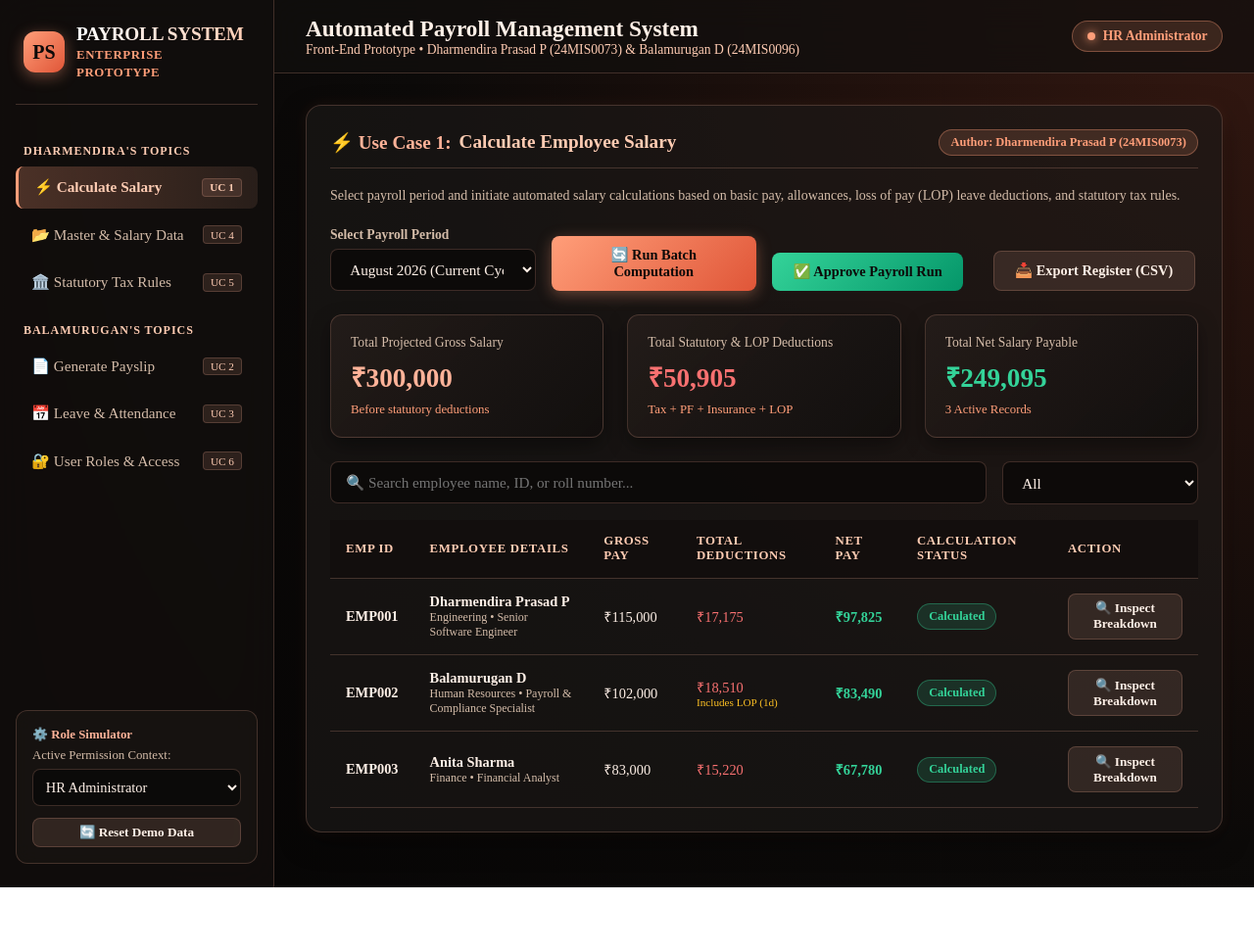
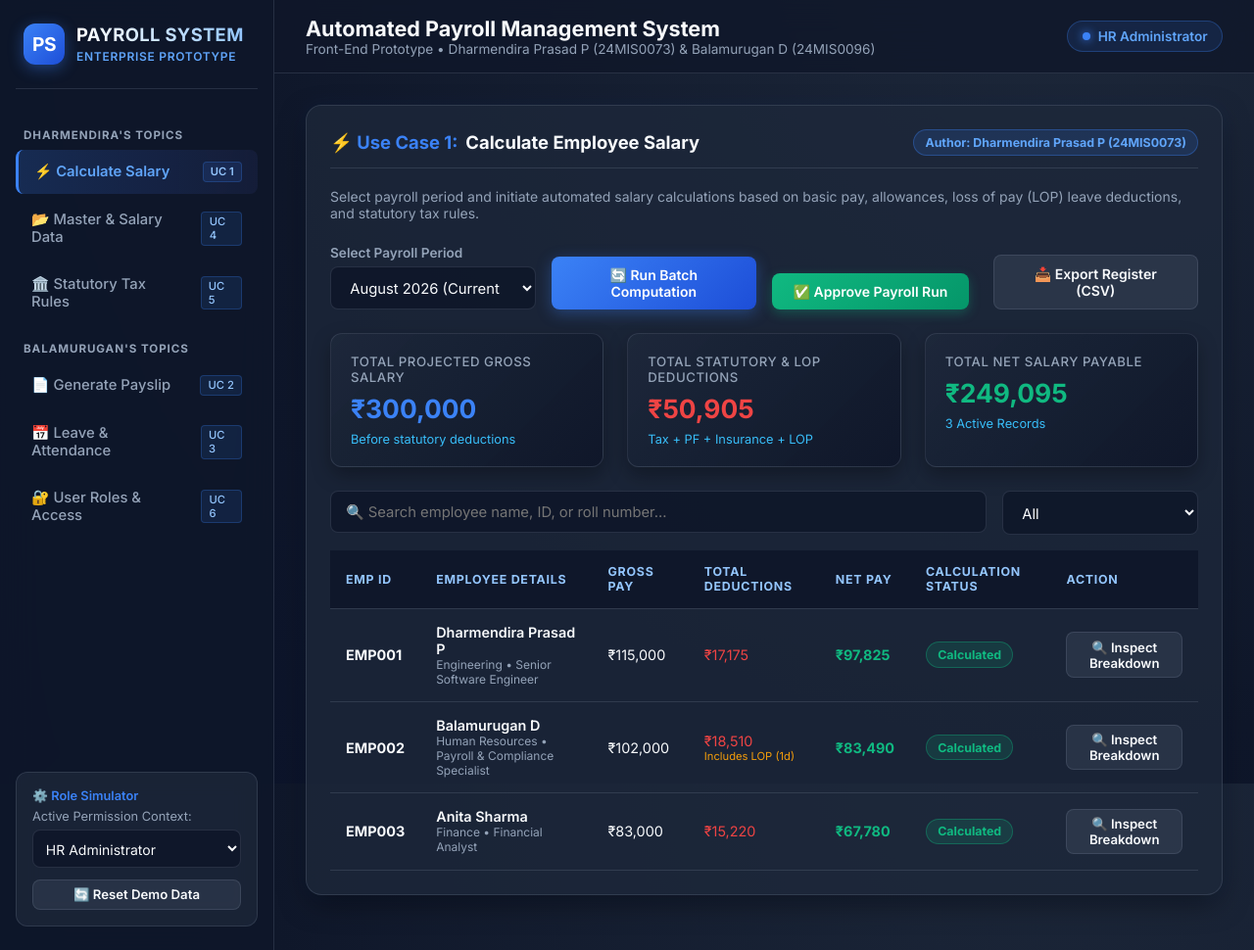
Before and after one commit to dharmendiraprasad/payroll-system, a plain HTML site: page index.html in a window 1280 px wide. Shown: the whole page at 98% size. Before the commit the page ends 906 px from the top, so only its background shows below. Drawn offline with Linux system fonts and the light colour scheme.

Commit message:
Update UI theme to Executive Modern Slate & Deep Navy professional look

```diff
--- a/css/styles.css
+++ b/css/styles.css
@@ -1,46 +1,68 @@
-/* Glassmorphism Black & Peach Theme — Times New Roman Everywhere */
+/* Executive Modern Slate & Deep Navy Theme — Professional Enterprise Payroll System */
+@import url('https://fonts.googleapis.com/css2?family=Inter:wght@300;400;500;600;700&display=swap');
+
 :root {
-  --bg-primary: #0c0a09;
-  --bg-secondary: #1c1917;
-  --bg-card: rgba(28, 25, 23, 0.65);
-  --bg-card-hover: rgba(41, 37, 36, 0.75);
-  --border-color: rgba(255, 179, 153, 0.2);
-  --border-highlight: rgba(255, 179, 153, 0.45);
-  --text-main: #fef0e7;
-  --text-muted: #d4bca9;
+  --bg-primary: #0f172a;
+  --bg-secondary: #1e293b;
+  --bg-card: rgba(30, 41, 59, 0.75);
+  --bg-card-hover: rgba(51, 65, 85, 0.85);
+  --border-color: rgba(148, 163, 184, 0.18);
+  --border-highlight: rgba(59, 130, 246, 0.45);
+  --text-main: #f8fafc;
+  --text-muted: #94a3b8;
 
-  /* Black & Peach Accent Palette */
-  --accent-peach: #ff9e79;
-  --accent-peach-light: #ffccb3;
-  --accent-peach-dark: #e05638;
-  --accent-blue: #ffb399;
-  --accent-indigo: #ff9e79;
-  --accent-emerald: #34d399;
-  --accent-amber: #fbbf24;
-  --accent-rose: #f87171;
-  --accent-purple: #f472b6;
+  /* Executive Professional Accent Palette */
+  --accent-peach: #38bdf8;         /* Sky Accent Highlight */
+  --accent-peach-light: #93c5fd;   /* Soft Ice Blue */
+  --accent-peach-dark: #2563eb;    /* Deep Sapphire Blue */
+  --accent-blue: #3b82f6;          /* Primary Executive Blue */
+  --accent-indigo: #6366f1;        /* Modern Indigo Accent */
+  --accent-emerald: #10b981;       /* Mint Emerald Success */
+  --accent-amber: #f59e0b;         /* Warm Amber Warning */
+  --accent-rose: #ef4444;          /* Coral Rose Danger */
+  --accent-purple: #8b5cf6;        /* Royal Purple */
 
-  --shadow-lg: 0 10px 30px -5px rgba(0, 0, 0, 0.6), 0 0 15px rgba(255, 158, 121, 0.08);
+  --shadow-lg: 0 10px 30px -5px rgba(0, 0, 0, 0.5), 0 0 20px rgba(59, 130, 246, 0.08);
   --radius-sm: 8px;
   --radius-md: 12px;
   --radius-lg: 16px;
-  --font-serif: 'Times New Roman', Times, serif;
+  --font-sans: 'Inter', system-ui, -apple-system, BlinkMacSystemFont, 'Segoe UI', Roboto, sans-serif;
 }
 
 * {
   box-sizing: border-box;
   margin: 0;
   padding: 0;
-  font-family: var(--font-serif) !important;
+  font-family: var(--font-sans);
 }
 
 body {
-  font-family: var(--font-serif) !important;
-  background: radial-gradient(circle at top right, #341811, #0c0a09 55%, #050404);
+  font-family: var(--font-sans);
+  background: radial-gradient(circle at 85% -10%, #1e293b 0%, #0f172a 60%, #0b132b 100%);
+  background-attachment: fixed;
   color: var(--text-main);
   min-height: 100vh;
   display: flex;
   flex-direction: column;
+}
+
+/* Custom Scrollbar */
+::-webkit-scrollbar {
+  width: 8px;
+  height: 8px;
+}
+
+::-webkit-scrollbar-track {
+  background: #0f172a;
+}
+
+::-webkit-scrollbar-thumb {
+  background: #334155;
+  border-radius: 4px;
+}
+
+::-webkit-scrollbar-thumb:hover {
+  background: #475569;
 }
 
 /* App Container */
@@ -52,7 +74,7 @@ body {
 /* Sidebar */
 .sidebar {
   width: 280px;
-  background: rgba(18, 15, 14, 0.85);
+  background: rgba(15, 23, 42, 0.85);
   backdrop-filter: blur(20px);
   -webkit-backdrop-filter: blur(20px);
   border-right: 1px solid var(--border-color);
@@ -74,39 +96,40 @@ body {
 .brand-icon {
   width: 42px;
   height: 42px;
-  background: linear-gradient(135deg, var(--accent-peach), var(--accent-peach-dark));
+  background: linear-gradient(135deg, #3b82f6, #1d4ed8);
   border-radius: var(--radius-md);
   display: flex;
   align-items: center;
   justify-content: center;
-  font-weight: bold;
-  font-size: 1.25rem;
-  color: #0c0a09;
-  box-shadow: 0 4px 15px rgba(255, 158, 121, 0.4);
+  font-weight: 700;
+  font-size: 1.2rem;
+  color: #ffffff;
+  box-shadow: 0 4px 15px rgba(59, 130, 246, 0.4);
+  letter-spacing: -0.02em;
 }
 
 .brand-text h2 {
-  font-size: 1.2rem;
+  font-size: 1.15rem;
   font-weight: 700;
-  letter-spacing: -0.01em;
-  background: linear-gradient(90deg, #ffffff, var(--accent-peach-light));
+  letter-spacing: 0.02em;
+  background: linear-gradient(90deg, #ffffff, #93c5fd);
   -webkit-background-clip: text;
   -webkit-text-fill-color: transparent;
 }
 
 .brand-text span {
-  font-size: 0.8rem;
-  color: var(--accent-peach);
+  font-size: 0.75rem;
+  color: #60a5fa;
   font-weight: 600;
   text-transform: uppercase;
-  letter-spacing: 0.05em;
+  letter-spacing: 0.06em;
 }
 
 .nav-section-title {
-  font-size: 0.75rem;
+  font-size: 0.725rem;
   text-transform: uppercase;
   letter-spacing: 0.08em;
-  color: var(--accent-peach-light);
+  color: #94a3b8;
   margin: 1rem 0.5rem 0.5rem 0.5rem;
   font-weight: 700;
 }
@@ -129,21 +152,21 @@ body {
   color: var(--text-muted);
   border-radius: var(--radius-sm);
   cursor: pointer;
-  font-size: 0.95rem;
+  font-size: 0.925rem;
   font-weight: 500;
   transition: all 0.2s ease;
   text-align: left;
 }
 
 .nav-item button:hover {
-  background: rgba(255, 179, 153, 0.08);
+  background: rgba(59, 130, 246, 0.08);
   color: var(--text-main);
 }
 
 .nav-item.active button {
-  background: linear-gradient(90deg, rgba(255, 158, 121, 0.25), rgba(255, 179, 153, 0.1));
-  color: var(--accent-peach-light);
-  border-left: 3px solid var(--accent-peach);
+  background: linear-gradient(90deg, rgba(59, 130, 246, 0.2), rgba(99, 102, 241, 0.08));
+  color: #60a5fa;
+  border-left: 3px solid var(--accent-blue);
   font-weight: 600;
 }
 
@@ -152,16 +175,16 @@ body {
   margin-left: auto;
   padding: 0.15rem 0.45rem;
   border-radius: 4px;
-  background: rgba(255, 179, 153, 0.12);
+  background: rgba(59, 130, 246, 0.12);
   color: var(--accent-peach-light);
-  border: 1px solid rgba(255, 179, 153, 0.2);
+  border: 1px solid rgba(59, 130, 246, 0.25);
 }
 
 /* User Role Selector Box in Sidebar */
 .user-profile-box {
   margin-top: auto;
   padding: 1rem;
-  background: rgba(24, 20, 18, 0.75);
+  background: rgba(30, 41, 59, 0.75);
   backdrop-filter: blur(12px);
   border-radius: var(--radius-md);
   border: 1px solid var(--border-color);
@@ -177,17 +200,17 @@ body {
 .user-profile-box select {
   width: 100%;
   padding: 0.55rem;
-  background: rgba(12, 10, 9, 0.9);
+  background: rgba(15, 23, 42, 0.9);
   color: var(--text-main);
   border: 1px solid var(--border-color);
   border-radius: var(--radius-sm);
   outline: none;
-  font-size: 0.9rem;
+  font-size: 0.875rem;
   cursor: pointer;
 }
 
 .user-profile-box select:focus {
-  border-color: var(--accent-peach);
+  border-color: var(--accent-blue);
 }
 
 /* Main Content Layout */
@@ -201,7 +224,7 @@ body {
 /* Header */
 .top-header {
   height: 75px;
-  background: rgba(18, 15, 14, 0.75);
+  background: rgba(15, 23, 42, 0.8);
   backdrop-filter: blur(16px);
   -webkit-backdrop-filter: blur(16px);
   border-bottom: 1px solid var(--border-color);
@@ -212,14 +235,14 @@ body {
 }
 
 .page-title h1 {
-  font-size: 1.45rem;
+  font-size: 1.35rem;
   font-weight: 700;
   color: var(--text-main);
 }
 
 .page-title p {
   font-size: 0.85rem;
-  color: var(--accent-peach-light);
+  color: var(--text-muted);
 }
 
 .header-actions {
@@ -233,9 +256,9 @@ body {
   align-items: center;
   gap: 0.5rem;
   padding: 0.45rem 0.9rem;
-  background: rgba(255, 158, 121, 0.15);
-  border: 1px solid rgba(255, 158, 121, 0.35);
-  color: var(--accent-peach);
+  background: rgba(59, 130, 246, 0.12);
+  border: 1px solid rgba(59, 130, 246, 0.3);
+  color: #60a5fa;
   border-radius: 9999px;
   font-size: 0.85rem;
   font-weight: 600;
@@ -244,9 +267,9 @@ body {
 .status-dot {
   width: 8px;
   height: 8px;
-  background: var(--accent-peach);
+  background: var(--accent-blue);
   border-radius: 50%;
-  box-shadow: 0 0 10px var(--accent-peach);
+  box-shadow: 0 0 10px var(--accent-blue);
 }
 
 /* Content Area */
@@ -303,6 +326,11 @@ body {
   border-radius: var(--radius-lg);
   padding: 1.5rem;
   box-shadow: var(--shadow-lg);
+  transition: border-color 0.2s ease, box-shadow 0.2s ease;
+}
+
+.card:hover {
+  border-color: rgba(148, 163, 184, 0.28);
 }
 
 .card-header {
@@ -315,36 +343,44 @@ body {
 }
 
 .card-title {
-  font-size: 1.2rem;
+  font-size: 1.15rem;
   font-weight: 700;
   display: flex;
   align-items: center;
   gap: 0.5rem;
-  color: var(--accent-peach-light);
+  color: #f8fafc;
 }
 
 /* Stat Widgets */
 .stat-card {
-  background: linear-gradient(135deg, rgba(38, 30, 27, 0.85), rgba(18, 15, 14, 0.95));
+  background: linear-gradient(135deg, rgba(30, 41, 59, 0.9), rgba(15, 23, 42, 0.95));
   border: 1px solid var(--border-color);
   border-radius: var(--radius-md);
   padding: 1.25rem;
   display: flex;
   flex-direction: column;
   gap: 0.5rem;
-  box-shadow: 0 8px 20px rgba(0,0,0,0.4);
+  box-shadow: 0 8px 20px rgba(0,0,0,0.3);
+  transition: transform 0.2s ease, border-color 0.2s ease;
+}
+
+.stat-card:hover {
+  transform: translateY(-2px);
+  border-color: var(--border-highlight);
 }
 
 .stat-label {
-  font-size: 0.85rem;
+  font-size: 0.825rem;
   color: var(--text-muted);
   font-weight: 500;
+  text-transform: uppercase;
+  letter-spacing: 0.04em;
 }
 
 .stat-value {
-  font-size: 1.7rem;
+  font-size: 1.65rem;
   font-weight: 700;
-  color: var(--accent-peach-light);
+  color: var(--text-main);
 }
 
 .stat-sub {
@@ -367,12 +403,12 @@ body {
 
 .custom-table th {
   padding: 0.9rem 1rem;
-  background: rgba(18, 15, 14, 0.85);
-  color: var(--accent-peach-light);
+  background: rgba(15, 23, 42, 0.9);
+  color: #93c5fd;
   font-weight: 700;
   text-transform: uppercase;
-  font-size: 0.8rem;
-  letter-spacing: 0.05em;
+  font-size: 0.775rem;
+  letter-spacing: 0.06em;
   border-bottom: 1px solid var(--border-color);
 }
 
@@ -384,7 +420,7 @@ body {
 }
 
 .custom-table tbody tr:hover {
-  background: rgba(255, 179, 153, 0.06);
+  background: rgba(59, 130, 246, 0.05);
 }
 
 /* Form Controls */
@@ -403,18 +439,18 @@ body {
 .form-control {
   width: 100%;
   padding: 0.7rem 0.95rem;
-  background: rgba(12, 10, 9, 0.85);
+  background: rgba(15, 23, 42, 0.85);
   border: 1px solid var(--border-color);
   border-radius: var(--radius-sm);
   color: var(--text-main);
-  font-size: 0.95rem;
+  font-size: 0.925rem;
   outline: none;
   transition: border-color 0.2s ease, box-shadow 0.2s ease;
 }
 
 .form-control:focus {
-  border-color: var(--accent-peach);
-  box-shadow: 0 0 0 3px rgba(255, 158, 121, 0.25);
+  border-color: var(--accent-blue);
+  box-shadow: 0 0 0 3px rgba(59, 130, 246, 0.25);
 }
 
 .form-row {
@@ -429,45 +465,47 @@ body {
   align-items: center;
   justify-content: center;
   gap: 0.5rem;
-  padding: 0.7rem 1.35rem;
+  padding: 0.65rem 1.35rem;
   border-radius: var(--radius-sm);
-  font-size: 0.9rem;
-  font-weight: 700;
+  font-size: 0.875rem;
+  font-weight: 600;
   cursor: pointer;
   border: none;
   transition: all 0.2s ease;
 }
 
 .btn-primary {
-  background: linear-gradient(135deg, var(--accent-peach), var(--accent-peach-dark));
-  color: #0c0a09;
-  box-shadow: 0 4px 15px rgba(255, 158, 121, 0.35);
+  background: linear-gradient(135deg, #3b82f6, #1d4ed8);
+  color: #ffffff;
+  box-shadow: 0 4px 15px rgba(59, 130, 246, 0.35);
 }
 
 .btn-primary:hover {
   transform: translateY(-1px);
-  box-shadow: 0 6px 20px rgba(255, 158, 121, 0.45);
+  box-shadow: 0 6px 20px rgba(59, 130, 246, 0.45);
 }
 
 .btn-success {
-  background: linear-gradient(135deg, var(--accent-emerald), #059669);
-  color: #0c0a09;
+  background: linear-gradient(135deg, #10b981, #059669);
+  color: #ffffff;
+  box-shadow: 0 4px 12px rgba(16, 185, 129, 0.3);
 }
 
 .btn-danger {
-  background: linear-gradient(135deg, var(--accent-rose), #dc2626);
-  color: #fff;
+  background: linear-gradient(135deg, #ef4444, #dc2626);
+  color: #ffffff;
+  box-shadow: 0 4px 12px rgba(239, 68, 68, 0.3);
 }
 
 .btn-secondary {
-  background: rgba(255, 179, 153, 0.12);
+  background: rgba(148, 163, 184, 0.12);
   color: var(--text-main);
   border: 1px solid var(--border-color);
 }
 
 .btn-secondary:hover {
-  background: rgba(255, 179, 153, 0.2);
-  border-color: var(--accent-peach);
+  background: rgba(59, 130, 246, 0.15);
+  border-color: var(--accent-blue);
 }
 
 .btn-sm {
@@ -485,27 +523,27 @@ body {
 }
 
 .badge-success {
-  background: rgba(52, 211, 153, 0.15);
+  background: rgba(16, 185, 129, 0.15);
   color: var(--accent-emerald);
-  border: 1px solid rgba(52, 211, 153, 0.35);
+  border: 1px solid rgba(16, 185, 129, 0.35);
 }
 
 .badge-warning {
-  background: rgba(251, 191, 36, 0.15);
+  background: rgba(245, 158, 11, 0.15);
   color: var(--accent-amber);
-  border: 1px solid rgba(251, 191, 36, 0.35);
+  border: 1px solid rgba(245, 158, 11, 0.35);
 }
 
 .badge-danger {
-  background: rgba(248, 113, 113, 0.15);
+  background: rgba(239, 68, 68, 0.15);
   color: var(--accent-rose);
-  border: 1px solid rgba(248, 113, 113, 0.35);
+  border: 1px solid rgba(239, 68, 68, 0.35);
 }
 
 .badge-info {
-  background: rgba(255, 158, 121, 0.15);
-  color: var(--accent-peach);
-  border: 1px solid rgba(255, 158, 121, 0.35);
+  background: rgba(59, 130, 246, 0.15);
+  color: #60a5fa;
+  border: 1px solid rgba(59, 130, 246, 0.35);
 }
 
 /* Modal */
@@ -515,7 +553,7 @@ body {
   left: 0;
   right: 0;
   bottom: 0;
-  background: rgba(5, 4, 4, 0.85);
+  background: rgba(15, 23, 42, 0.85);
   backdrop-filter: blur(12px);
   -webkit-backdrop-filter: blur(12px);
   display: flex;
@@ -533,7 +571,7 @@ body {
 }
 
 .modal-container {
-  background: rgba(24, 20, 18, 0.95);
+  background: rgba(15, 23, 42, 0.95);
   backdrop-filter: blur(20px);
   border: 1px solid var(--border-color);
   border-radius: var(--radius-lg);
@@ -542,7 +580,7 @@ body {
   max-height: 90vh;
   overflow-y: auto;
   padding: 2rem;
-  box-shadow: 0 25px 50px rgba(0, 0, 0, 0.8), 0 0 25px rgba(255, 158, 121, 0.15);
+  box-shadow: 0 25px 50px rgba(0, 0, 0, 0.8), 0 0 25px rgba(59, 130, 246, 0.12);
   position: relative;
   animation: modalSlideUp 0.3s ease-out forwards;
 }
@@ -556,13 +594,13 @@ body {
   position: absolute;
   top: 1rem;
   right: 1rem;
-  background: rgba(255, 179, 153, 0.1);
+  background: rgba(148, 163, 184, 0.12);
   border: 1px solid var(--border-color);
-  color: var(--accent-peach-light);
+  color: var(--text-muted);
   width: 34px;
   height: 34px;
   border-radius: 50%;
-  font-size: 1.2rem;
+  font-size: 1.1rem;
   cursor: pointer;
   display: flex;
   align-items: center;
@@ -571,7 +609,7 @@ body {
 }
 
 .modal-close:hover {
-  background: rgba(248, 113, 113, 0.3);
+  background: rgba(239, 68, 68, 0.25);
   color: #fff;
   border-color: var(--accent-rose);
 }
@@ -579,30 +617,32 @@ body {
 /* Printable Payslip Card */
 .payslip-paper {
   background: #ffffff;
-  color: #1c1917;
-  padding: 2rem;
-  border-radius: 8px;
-  box-shadow: 0 4px 20px rgba(0,0,0,0.3);
+  color: #0f172a;
+  padding: 2.25rem;
+  border-radius: 12px;
+  box-shadow: 0 10px 30px rgba(0,0,0,0.25);
   margin-top: 0.5rem;
+  font-family: var(--font-sans);
 }
 
 .payslip-header {
   display: flex;
   justify-content: space-between;
   border-bottom: 2px solid #e2e8f0;
-  padding-bottom: 1rem;
+  padding-bottom: 1.25rem;
   margin-bottom: 1.5rem;
 }
 
 .company-details h2 {
-  font-size: 1.6rem;
-  color: #0c0a09;
+  font-size: 1.5rem;
+  color: #0f172a;
+  font-weight: 700;
   margin-bottom: 0.25rem;
 }
 
 .company-details p {
-  color: #57534e;
-  font-size: 0.9rem;
+  color: #475569;
+  font-size: 0.875rem;
 }
 
 .payslip-meta {
@@ -617,31 +657,35 @@ body {
 }
 
 .payslip-box h4 {
-  font-size: 0.95rem;
+  font-size: 0.875rem;
   text-transform: uppercase;
-  color: #44403c;
+  letter-spacing: 0.05em;
+  color: #334155;
   border-bottom: 1px solid #cbd5e1;
   padding-bottom: 0.4rem;
   margin-bottom: 0.75rem;
+  font-weight: 700;
 }
 
 .payslip-row {
   display: flex;
   justify-content: space-between;
-  font-size: 0.9rem;
+  font-size: 0.875rem;
   padding: 0.35rem 0;
+  color: #334155;
 }
 
 .payslip-summary {
-  background: #fff7ed;
-  border: 1px solid #ffedd5;
-  padding: 1rem;
-  border-radius: 6px;
+  background: #f0f9ff;
+  border: 1px solid #bae6fd;
+  padding: 1.15rem;
+  border-radius: 8px;
   display: flex;
   justify-content: space-between;
   align-items: center;
-  font-weight: bold;
-  font-size: 1.15rem;
+  font-weight: 700;
+  font-size: 1.1rem;
+  color: #0369a1;
 }
 
 /* Mobile responsive navigation & drawer */
```
